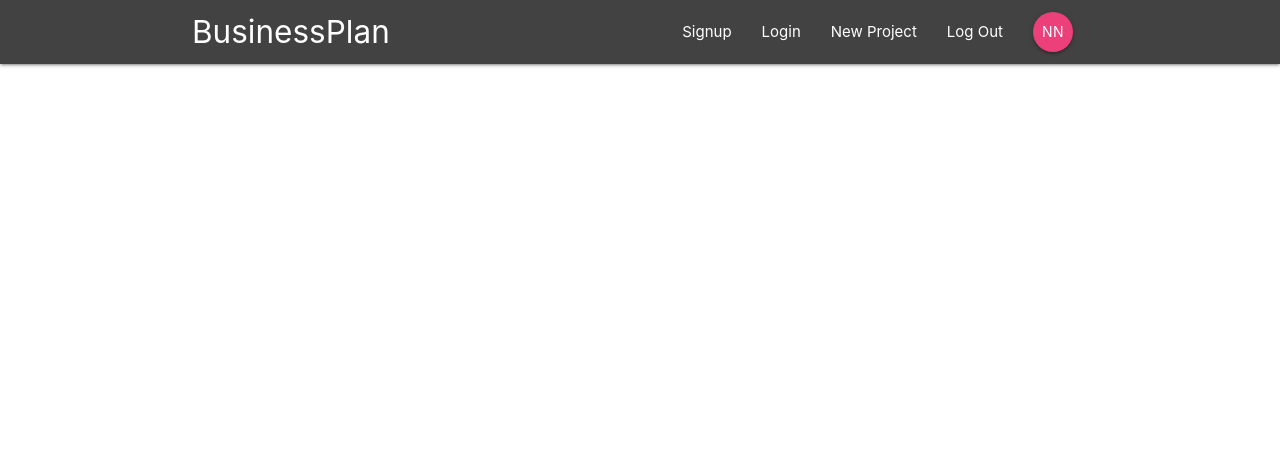
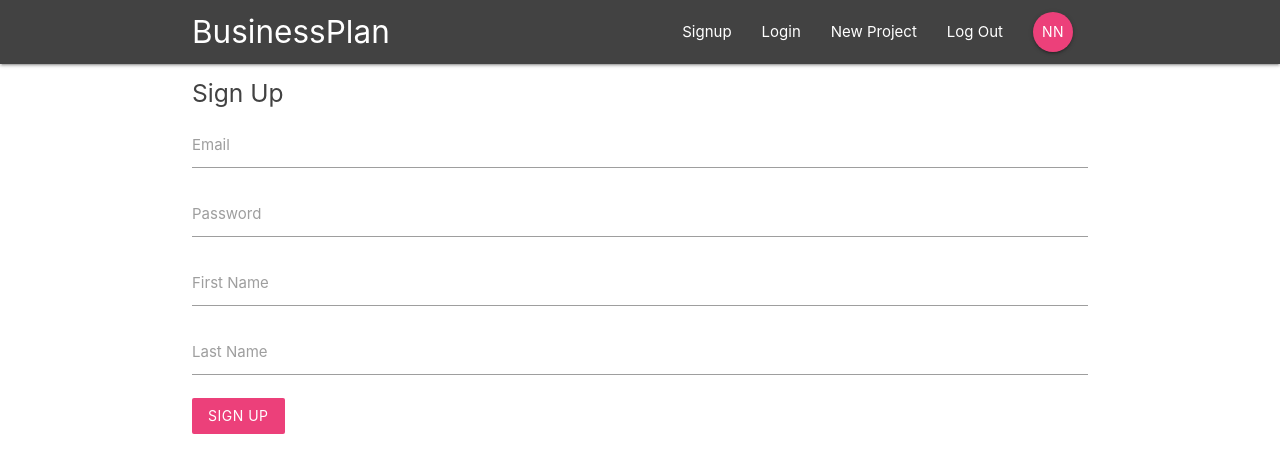
Before and after one commit to roberto0412/BusinessPlan, a React (Create React App) app: page /signup in a window 1280 px wide. Shown: the top 472 px of the page. Built offline with nearby package versions, Linux system fonts and the light colour scheme.

Commit message:
signup component setup

```diff
--- a/src/App.js
+++ b/src/App.js
@@ -4,6 +4,7 @@
 import Dashboard from './components/dashboard/Dashboard'
 import ProjectDetails from './components/projects/ProjectDetails'
 import SignIn from './components/auth/SignIn';
+import SignUp from './components/auth/SignUp';
 
 
 function App() {
@@ -15,6 +16,7 @@
         <Route  exact path='/' component={Dashboard} />
         <Route path='/project/:id' component={ProjectDetails} />
         <Route path='/signin' component={SignIn} />
+        <Route path='/signup' component={SignUp} />
       </Switch>
 
     </div>
--- a/src/components/auth/SignUp.js
+++ b/src/components/auth/SignUp.js
@@ -0,0 +1,49 @@
+import React, { Component } from 'react'
+
+class SignUp extends Component {
+  state = {
+    email: '',
+    password: '',
+    firstName: '',
+    lastName: '',
+  }
+  handleChange = (e) => {
+    this.setState({
+      [e.target.id]: e.target.value
+    })
+  }
+  handleSubmit = (e) => {
+    e.preventDefault();
+    console.log(this.state);
+  }
+  render() {
+    return (
+      <div className="container">
+        <form className="white" onSubmit={this.handleSubmit}>
+          <h5 className="grey-text text-darken-3">Sign Up</h5>
+          <div className="input-field">
+            <label htmlFor="email">Email</label>
+            <input type="email" id='email' onChange={this.handleChange} />
+          </div>
+          <div className="input-field">
+            <label htmlFor="password">Password</label>
+            <input type="password" id='password' onChange={this.handleChange} />
+          </div>
+          <div className="input-field">
+            <label htmlFor="firstName">First Name</label>
+            <input type="text" id='firstName' onChange={this.handleChange} />
+          </div>
+          <div className="input-field">
+            <label htmlFor="lastName">Last Name</label>
+            <input type="text" id='lastName' onChange={this.handleChange} />
+          </div>
+          <div className="input-field">
+            <button className="btn pink lighten-1 z-depth-0">Sign Up</button>
+          </div>
+        </form>
+      </div>
+    )
+  }
+}
+
+export default SignUp
```
